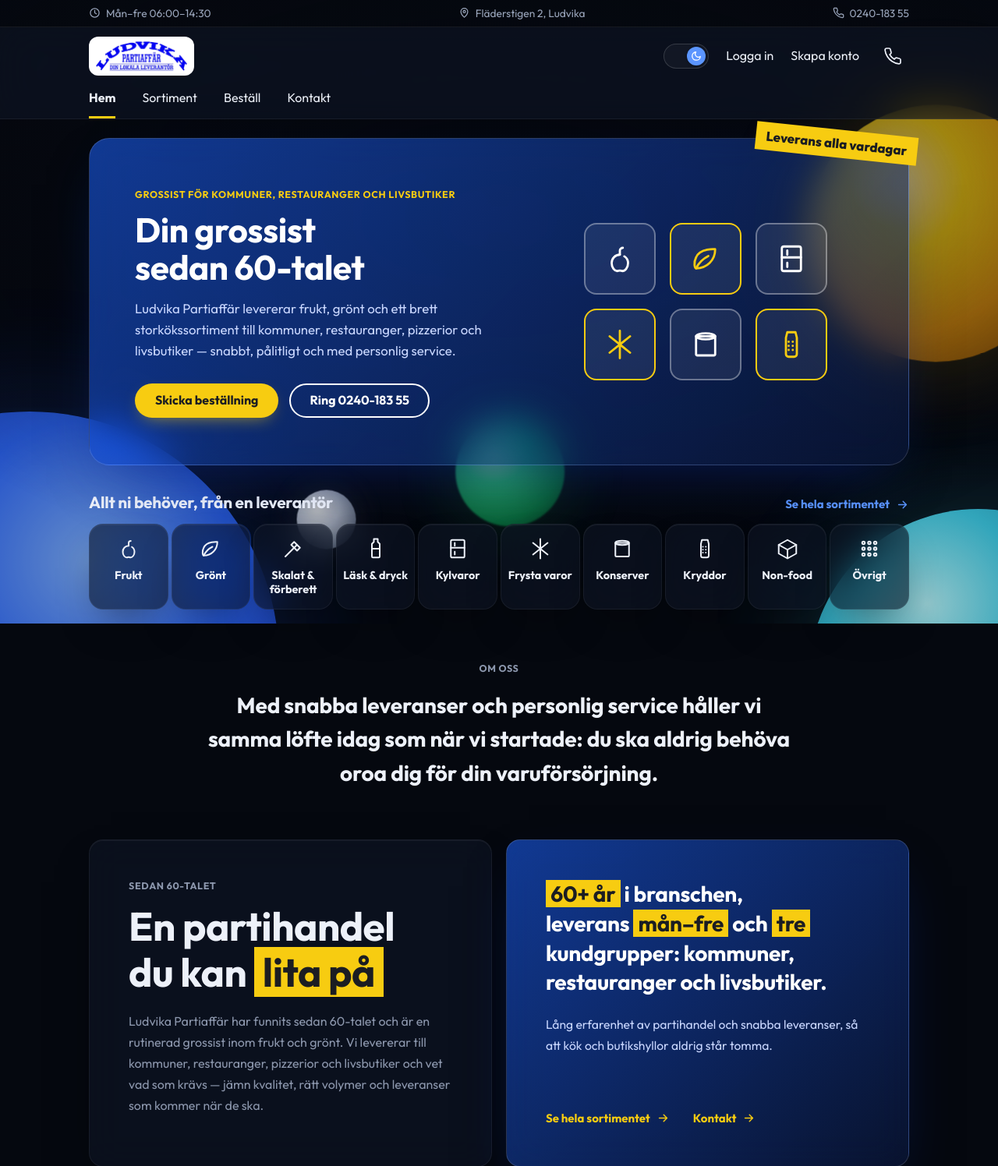
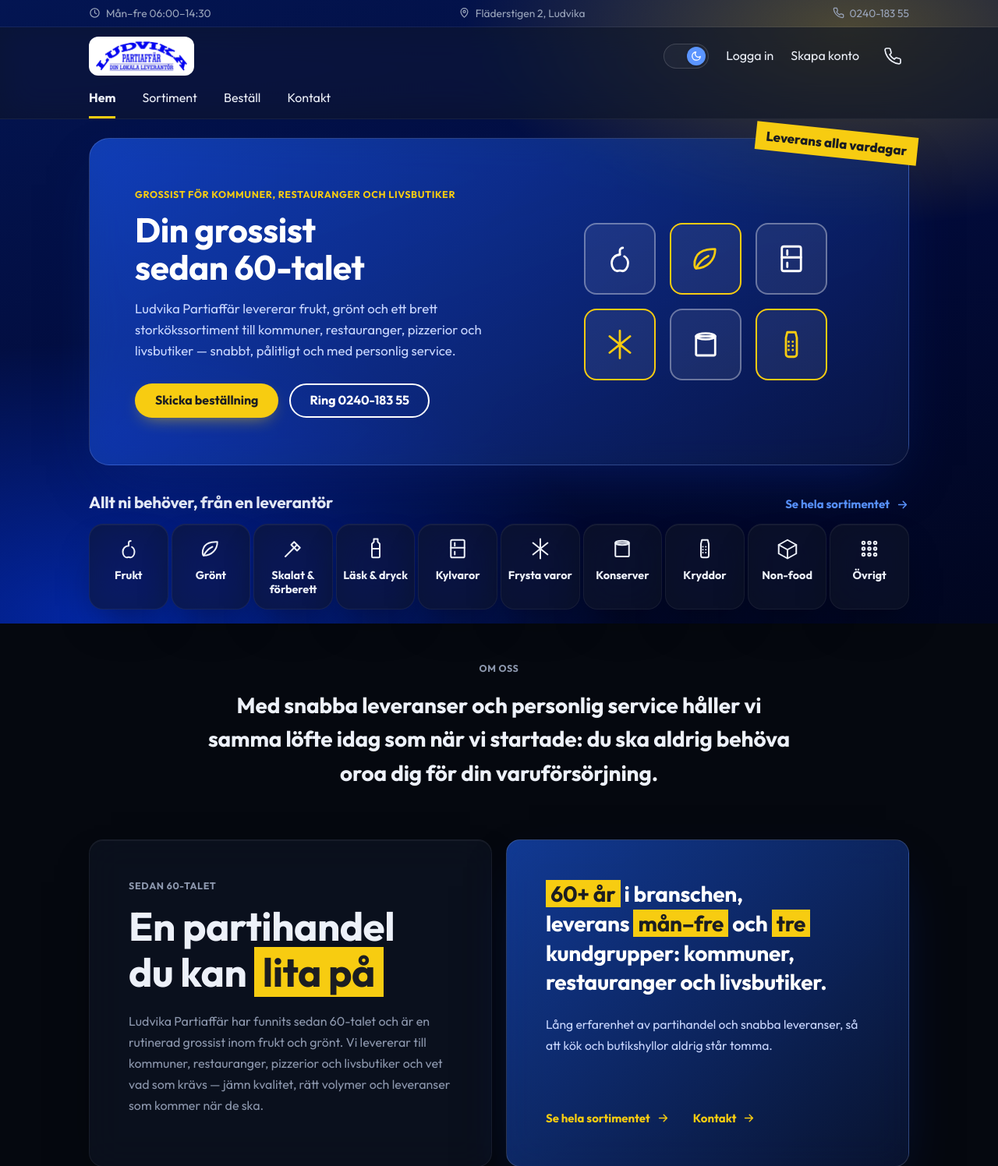
Before and after one commit to devbasharbalek/Claude, a PHP site: page /index.php in a window 1280 px wide. Shown: the top 1496 px of the page at 78% size. Run offline with PHP 8.4, Linux system fonts and the light colour scheme.

Commit message:
Use a brand-blue background for customers and aurora for staff
Replace the coloured orbs with two calmer backgrounds: a deep logo-blue
gradient with a yellow glow on the public site, and soft aurora colour
fields in the business system. Both have light-mode versions.

Co-Authored-By: Claude Opus 5.5 <noreply@anthropic.com>
Claude-Session: https://claude.ai/code/session_01GyMvMLejatUUF8TaAhNAzc

```diff
--- a/ludvikapartiaffar/includes/glas.css
+++ b/ludvikapartiaffar/includes/glas.css
@@ -1,4 +1,4 @@
-  /* ===== Glas: mörkblå bakgrund med färgade klot, kort av matt glas och klarblå knappar. Läggs ovanpå allt annat. ===== */
+  /* ===== Glas: mörk bakgrund med färgglöd, kort av matt glas och klarblå knappar. Läggs ovanpå allt annat. ===== */
   :root{
     --font:'Outfit', system-ui, -apple-system, 'Segoe UI', Roboto, Arial, sans-serif;
     --radius:18px;
@@ -30,14 +30,12 @@
     --glas-blur:blur(22px) saturate(150%);
     --shadow:0 1px 0 rgba(255,255,255,.6) inset, 0 22px 50px -26px rgba(20,40,90,.35);
     --hero-glas:linear-gradient(135deg, rgba(29,99,255,.92), rgba(18,52,160,.88));
-    --klot-ljus:.5;
-    --sloja:rgba(238,242,249,.55);
     --side-bg:rgba(255,255,255,.62); --side-ink:#121A2C; --side-soft:#5B667D; --side-hover:rgba(15,30,70,.06);
     --side-on:#1D63FF; --side-line:rgba(15,30,70,.09);
   }
   @media (prefers-color-scheme: dark){
     :root:not([data-theme="light"]){
-      --bg:#05080F; --bg-alt:rgba(255,255,255,.035); --surface:rgba(15,21,36,.62); --falt:rgba(6,10,20,.55); --klot-ljus:.78; --sloja:rgba(5,8,15,.55);
+      --bg:#05080F; --bg-alt:rgba(255,255,255,.035); --surface:rgba(15,21,36,.62); --falt:rgba(6,10,20,.55);
       --ink:#EDF1F9; --ink-soft:#8C97AD; --brand:#5B95FF; --brand-deep:#9DBFFF; --brand-ink:#FFFFFF; --brand-soft:rgba(59,130,255,.16);
       --fill:#1D63FF; --fill-ink:#FFFFFF; --hero:#14389E; --hero-deep:#0E2A78; --hero-soft:#C9D7FF;
       --panel:rgba(15,21,36,.62); --topbar-bg:transparent; --topbar-ink:#9AA5BB;
@@ -51,7 +49,7 @@
     }
   }
   :root[data-theme="dark"]{
-    --bg:#05080F; --bg-alt:rgba(255,255,255,.035); --surface:rgba(15,21,36,.62); --falt:rgba(6,10,20,.55); --klot-ljus:.78; --sloja:rgba(5,8,15,.55);
+    --bg:#05080F; --bg-alt:rgba(255,255,255,.035); --surface:rgba(15,21,36,.62); --falt:rgba(6,10,20,.55);
     --ink:#EDF1F9; --ink-soft:#8C97AD; --brand:#5B95FF; --brand-deep:#9DBFFF; --brand-ink:#FFFFFF; --brand-soft:rgba(59,130,255,.16);
     --fill:#1D63FF; --fill-ink:#FFFFFF; --hero:#14389E; --hero-deep:#0E2A78; --hero-soft:#C9D7FF;
     --panel:rgba(15,21,36,.62); --topbar-bg:transparent; --topbar-ink:#9AA5BB;
@@ -64,34 +62,50 @@
     --side-on:#1D63FF; --side-line:rgba(255,255,255,.07);
   }
 
-  /* bakgrund och klot */
+  /* bakgrund: Ludvika-blå för kunderna, norrsken för personalen. Ljust läge får ljusa versioner av samma. */
   html{background:var(--bg);}
   body, body.adm-body{background:transparent; position:relative; isolation:isolate;}
-  .klot{position:fixed; inset:0; z-index:-1; overflow:hidden; pointer-events:none;}
-  .klot span{position:absolute; border-radius:50%; opacity:var(--klot-ljus);}
-  .klot::after{content:''; position:absolute; inset:0; background:radial-gradient(ellipse 70% 60% at 50% 35%, var(--sloja) 0%, transparent 100%);}
-  .klot .k1{width:min(26vw,330px); aspect-ratio:1; top:16%; right:-7%;
-    background:radial-gradient(circle at 34% 30%, #FFE7A3 0%, #F7CC11 28%, #D58A0C 62%, #6B3A04 100%);
-    box-shadow:0 0 120px 10px rgba(247,180,17,.25);}
-  .klot .k2{width:min(50vw,640px); aspect-ratio:1; bottom:-46%; left:-22%;
-    background:radial-gradient(circle at 62% 30%, #7FB2FF 0%, #2F6BFF 30%, #1435B8 62%, #060F45 100%);
-    box-shadow:0 0 160px 20px rgba(40,100,255,.25);}
-  .klot .k3{width:min(11vw,140px); aspect-ratio:1; top:64%; left:47%;
-    background:radial-gradient(circle at 35% 30%, #A8FFD0 0%, #2FD484 32%, #0E8F4E 68%, #03331B 100%);
-    box-shadow:0 0 90px 6px rgba(47,212,132,.22); filter:blur(1px);}
-  .klot .k4{width:min(34vw,440px); aspect-ratio:1; bottom:-36%; right:-15%;
-    background:radial-gradient(circle at 35% 28%, #B8FBFF 0%, #3FD3EC 30%, #1384A6 64%, #053345 100%);
-    box-shadow:0 0 140px 14px rgba(63,211,236,.22);}
-  .klot .k5{width:min(6vw,76px); aspect-ratio:1; top:78%; left:30%;
-    background:radial-gradient(circle at 35% 30%, #FFFFFF 0%, #C7D0E0 38%, #6F7B92 75%, #2A3243 100%);
-    box-shadow:0 0 50px rgba(200,210,230,.18);}
-  @media (prefers-reduced-motion: no-preference){
-    .klot .k1{animation:svava 22s ease-in-out infinite alternate;}
-    .klot .k3{animation:svava 17s ease-in-out infinite alternate-reverse;}
-    .klot .k5{animation:svava 26s ease-in-out infinite alternate;}
-    @keyframes svava{from{transform:translate(0,0);} to{transform:translate(-26px,34px);}}
+  .bakgrund{position:fixed; inset:0; z-index:-1; pointer-events:none; background:var(--bakgrund);}
+  :root{
+    --bakgrund-kund:
+      radial-gradient(55% 45% at 85% 5%, rgba(247,204,17,.32), transparent 70%),
+      radial-gradient(70% 60% at 10% 100%, rgba(3,44,185,.28), transparent 75%),
+      linear-gradient(160deg, #EAF0FF 0%, #F3F6FC 55%, #E6ECFA 100%);
+    --bakgrund-personal:
+      radial-gradient(60% 50% at 15% 10%, rgba(29,99,255,.20), transparent 70%),
+      radial-gradient(50% 45% at 90% 25%, rgba(63,211,236,.18), transparent 70%),
+      radial-gradient(55% 50% at 70% 95%, rgba(47,212,132,.14), transparent 70%),
+      radial-gradient(45% 40% at 5% 90%, rgba(120,80,255,.14), transparent 70%),
+      #EEF2F9;
   }
-  @media (max-width:700px){ .klot .k5{display:none;} .klot .k1{width:200px; right:-90px; top:30%;} .klot .k3{width:90px;} }
+  @media (prefers-color-scheme: dark){
+    :root:not([data-theme="light"]){
+      --bakgrund-kund:
+        radial-gradient(55% 45% at 85% 5%, rgba(247,204,17,.30), transparent 70%),
+        radial-gradient(70% 60% at 10% 100%, rgba(3,44,185,.85), transparent 75%),
+        linear-gradient(160deg, #031552 0%, #020B3A 55%, #01061F 100%);
+      --bakgrund-personal:
+        radial-gradient(60% 50% at 15% 10%, rgba(29,99,255,.45), transparent 70%),
+        radial-gradient(50% 45% at 90% 25%, rgba(63,211,236,.28), transparent 70%),
+        radial-gradient(55% 50% at 70% 95%, rgba(47,212,132,.22), transparent 70%),
+        radial-gradient(45% 40% at 5% 90%, rgba(120,80,255,.22), transparent 70%),
+        #05080F;
+    }
+  }
+  :root[data-theme="dark"]{
+    --bakgrund-kund:
+      radial-gradient(55% 45% at 85% 5%, rgba(247,204,17,.30), transparent 70%),
+      radial-gradient(70% 60% at 10% 100%, rgba(3,44,185,.85), transparent 75%),
+      linear-gradient(160deg, #031552 0%, #020B3A 55%, #01061F 100%);
+    --bakgrund-personal:
+      radial-gradient(60% 50% at 15% 10%, rgba(29,99,255,.45), transparent 70%),
+      radial-gradient(50% 45% at 90% 25%, rgba(63,211,236,.28), transparent 70%),
+      radial-gradient(55% 50% at 70% 95%, rgba(47,212,132,.22), transparent 70%),
+      radial-gradient(45% 40% at 5% 90%, rgba(120,80,255,.22), transparent 70%),
+      #05080F;
+  }
+  body{--bakgrund:var(--bakgrund-kund);}
+  body.adm-body{--bakgrund:var(--bakgrund-personal);}
 
   /* glas på allt som är kort */
   header.nav, .detail-card, .stat-tile, .table-wrap, .empty, .kontakt-card, .form-card, .side-card, .produkt-card, .kund-card,
--- a/ludvikapartiaffar/includes/head.php
+++ b/ludvikapartiaffar/includes/head.php
@@ -784,7 +784,7 @@ $kontoAktiv = !$skapaAktiv && in_array($active, ['konto', 'admin', 'login'], tru
 </style>
 </head>
 <body<?php echo $adminSida !== null ? ' class="adm-body"' : ''; ?>>
-<div class="klot" aria-hidden="true"><span class="k1"></span><span class="k2"></span><span class="k3"></span><span class="k4"></span><span class="k5"></span></div>
+<div class="bakgrund" aria-hidden="true"></div>
 <?php if ($adminSida !== null): require __DIR__ . '/admin-meny.php'; else: ?>
 
 <div class="topbar">
```
